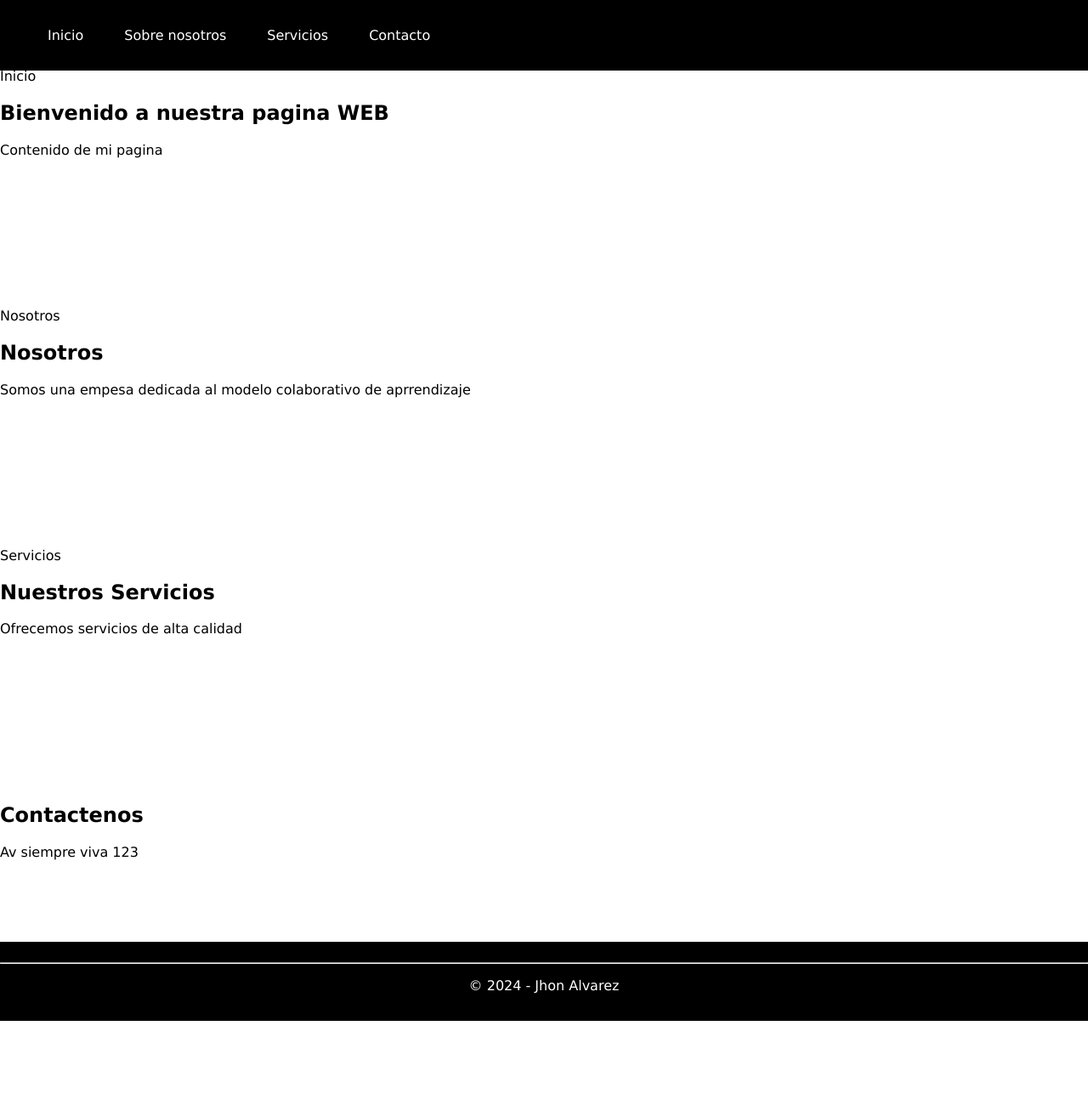
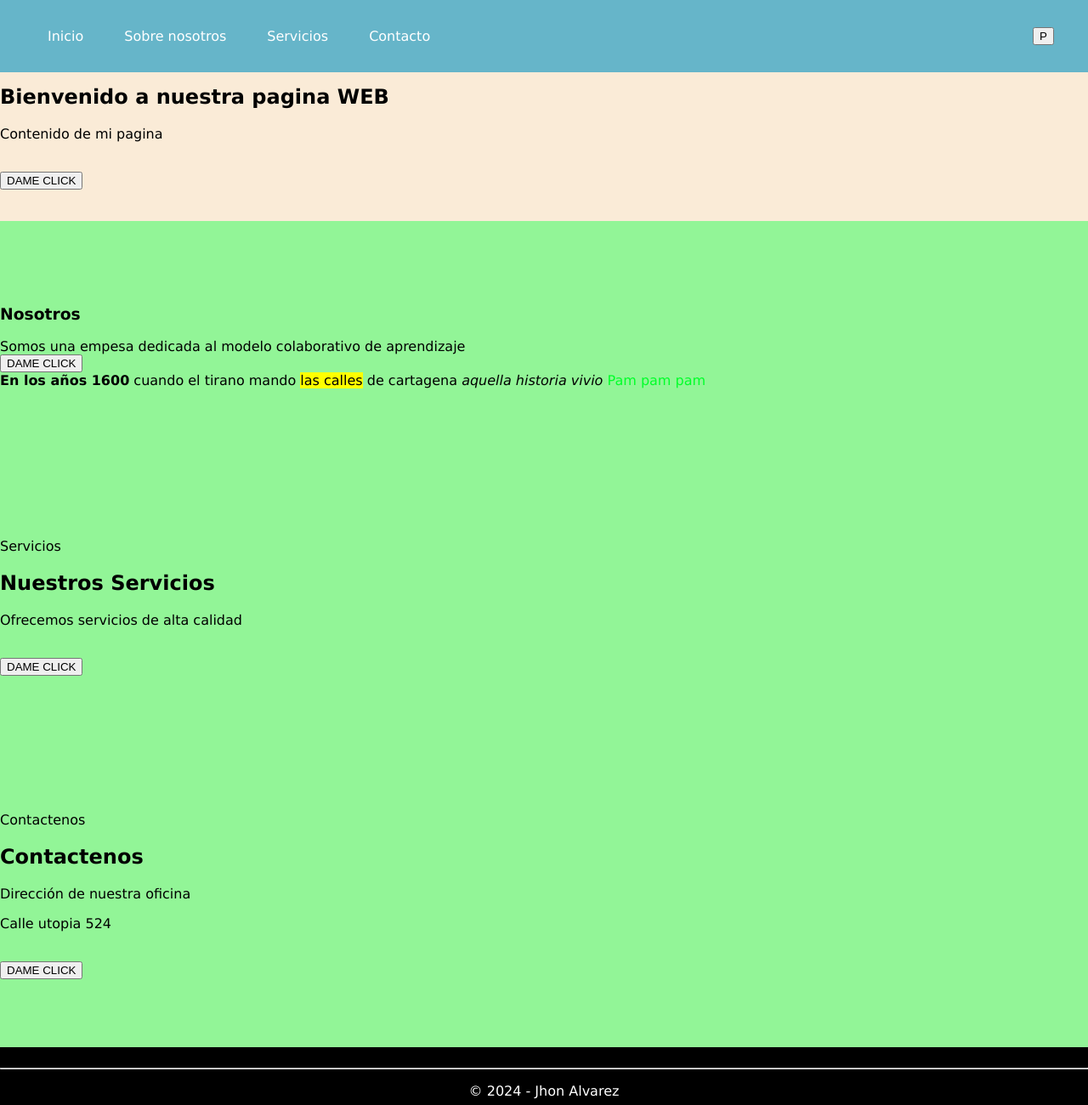
Before and after one commit to Jhon1197/laboratorios, a plain HTML site: page index.html in a window 1280 px wide. Shown: the whole page at 85% size. Before the commit the page ends 1201 px from the top, so only its background shows below. Drawn offline with Linux system fonts and the light colour scheme.

Commit message:
Laboratios 14 y 15

```diff
--- a/index.html
+++ b/index.html
@@ -4,9 +4,10 @@
     <meta charset="UTF-8">
     <meta name="viewport" content="width=device-width, initial-scale=1.0">
     <link rel="stylesheet" href="style.css">
-    <title>Uso Integrado</title>
+     <title> Uso Integrado de Lenguajes</title>
 </head>
 <body>
+
     <header>
         <nav>
             <ul>
@@ -15,25 +16,45 @@
                 <li><a href="#servicios">Servicios</a></li>
                 <li><a href="#contacto">Contacto</a></li>
             </ul>
+            <button id="nav toggle" aria-label="toggle navigation"> P</button>
+        </nav>
     </header>
-    <section id="inicio">Inicio
+    <div>
+    <section id="inicio">
         <h1>Bienvenido a nuestra pagina WEB</h1>
         <p>Contenido de mi pagina</p>
+        <br>
+        <button onclick="mostrarMensaje('este es el mensaje para la sesion de inicio')">DAME CLICK</button>
     </section>
-    <section id="nosotros">Nosotros
+    <section id="nosotros">
+        <article>
         <h1>Nosotros</h1>
-        <p>Somos una empesa dedicada al modelo colaborativo de aprrendizaje</p>
+        <p>Somos una empesa dedicada al modelo colaborativo de aprendizaje
+            <br>
+            <button onclick="mostrarMensaje('este es el mensaje para la sesion de inicio')">DAME CLICK</button>
+            <Br>
+            <strong>En los años 1600</strong> cuando el tirano mando <mark> las calles</mark> de cartagena
+            <i>aquella historia vivio </i>
+        <span>Pam pam pam</span>
+          </p>
+        </article>
     </section>
     <section id="servicios">Servicios
         <h1>Nuestros Servicios</h1>
         <p>Ofrecemos servicios de alta calidad</p>
+        <br>
+        <button onclick="mostrarMensaje('este es el mensaje para la sesion de servicios')">DAME CLICK</button>
     </section>
-    <section id="contacto">
+    <section id="contacto">Contactenos
         <h1>Contactenos</h1>
-        <p>Av siempre viva 123</p>
+        <p>Dirección de nuestra oficina</p>
+        <p>Calle utopia 524</p>
+        <br>
+        <button onclick="mostrarMensaje('este es el mensaje para la sesion de contacto')">DAME CLICK</button>
     </section>
+</div>
 </main>
-
+<script src="script.js"></script>
 
   <footer>
     <hr>
--- a/script.js
+++ b/script.js
@@ -0,0 +1,7 @@
+document.getElementById('nav-toggle'),addEventListener('click', function(){
+    document.querySelector('nav').classList.toggle('nav-open');
+});
+
+function mostrarMensaje(texto){
+    alert(texto);
+}
--- a/style.css
+++ b/style.css
@@ -2,11 +2,12 @@ body{
     font-family: Verdana, Geneva, Tahoma, sans-serif;
     margin: 0;
     padding: 0;
+    background-color: rgb(146, 245, 151);
 }
 header{
-    background-color: black;
+    background-color: rgb(102, 181, 201);
     color: white;
-    padding: 1me 0;
+    padding:  0;
     text-align: center;
     width: 100%;
     top: 0;
@@ -52,3 +53,34 @@ footer{
     text-align: center;
     padding: 1em 0;
 }
+#inicio{
+    height: 100px;
+    background-color: antiquewhite;
+}
+/* Responsive Design */
+@media (max-width: 768px) {
+    nav ul {
+    display: none;
+    flex-direction: column;
+    width: 100%;
+    background-color: #333;
+    }
+    nav ul li a {
+    padding: 1em;
+    text-align: center;
+    }
+    #nav-toggle {
+    display: block;
+    }
+    .nav-open ul {
+    display: flex;
+    }
+}
+@media (min-width: 769px){
+    #nav-toggle {
+        display: none;
+    }
+}
+span{
+    color: rgb(0, 255, 42);
+}
```
